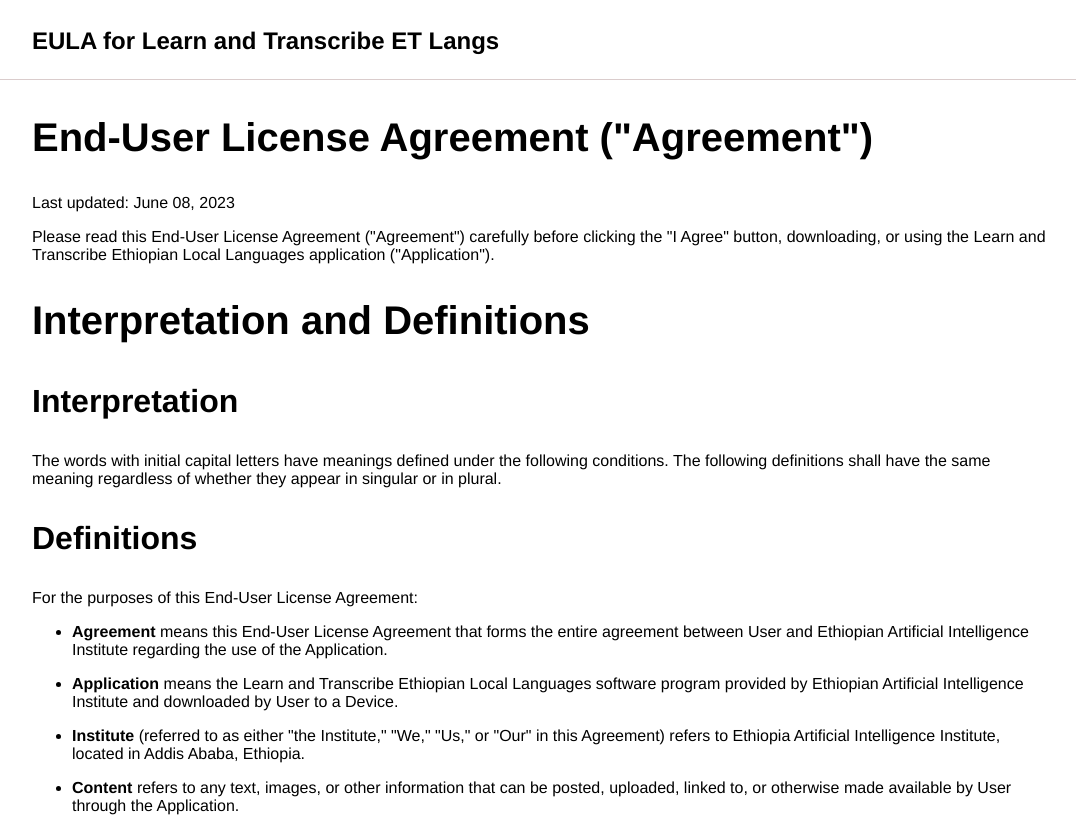
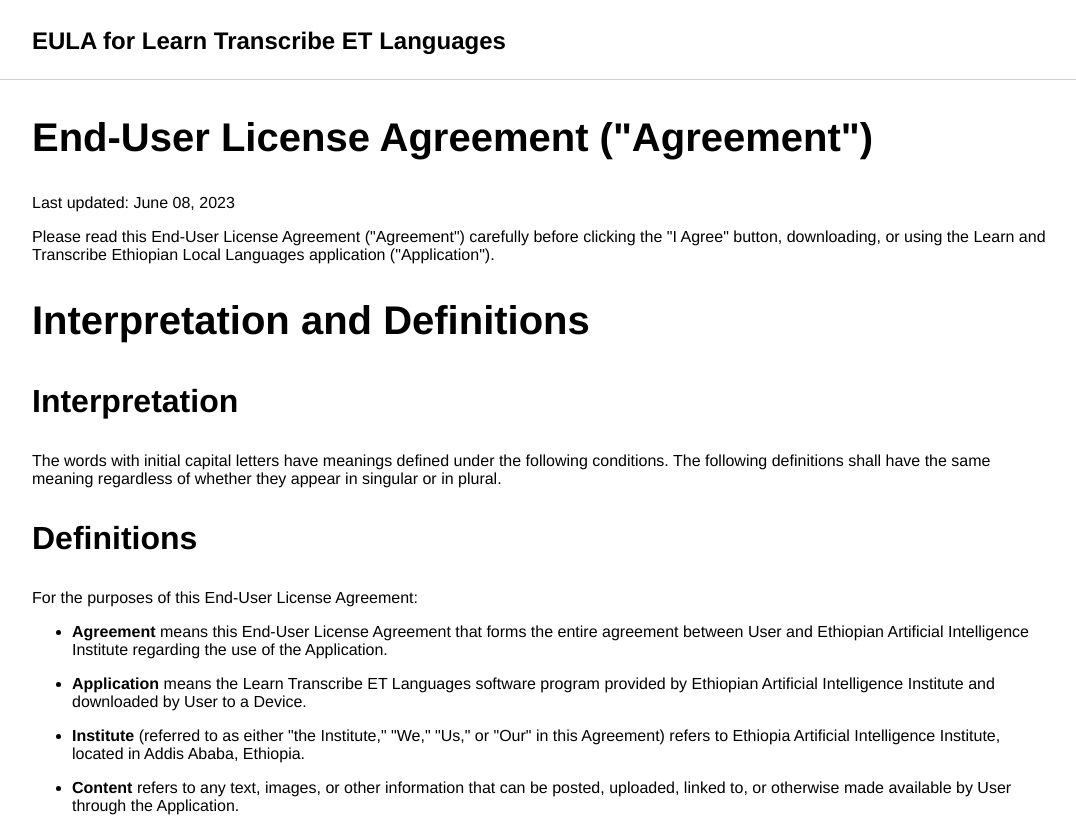
Before and after one commit to Learn-Transcribe-ET-Languages/EULA, a plain HTML site: page index.html in a window 1280 px wide. Shown: the top 818 px of the page, without its empty margins (96-1172 px from the left). Drawn offline with Linux system fonts and the light colour scheme.

Commit message:
update application name

```diff
--- a/index.html
+++ b/index.html
@@ -4,12 +4,12 @@
     <meta charset="UTF-8" />
     <meta http-equiv="X-UA-Compatible" content="IE=edge" />
     <meta name="viewport" content="width=device-width, initial-scale=1.0" />
-    <title>EULA for Learn and Transcribe ET Langs</title>
+    <title>EULA for Learn Transcribe ET Languages</title>
     <link rel="stylesheet" href="style.css" />
   </head>
   <body>
     <div class="page-content">
-      <p class="title">EULA for Learn and Transcribe ET Langs</p>
+      <p class="title">EULA for Learn Transcribe ET Languages</p>
     </div>
     <div class="container">
       <div class="page-content">
@@ -40,10 +40,9 @@
           </li>
           <li>
             <p>
-              <strong>Application</strong> means the Learn and Transcribe
-              Ethiopian Local Languages software program provided by Ethiopian
-              Artificial Intelligence Institute and downloaded by User to a
-              Device.
+              <strong>Application</strong> means the Learn Transcribe ET
+              Languages software program provided by Ethiopian Artificial
+              Intelligence Institute and downloaded by User to a Device.
             </p>
           </li>
           <li>
```
